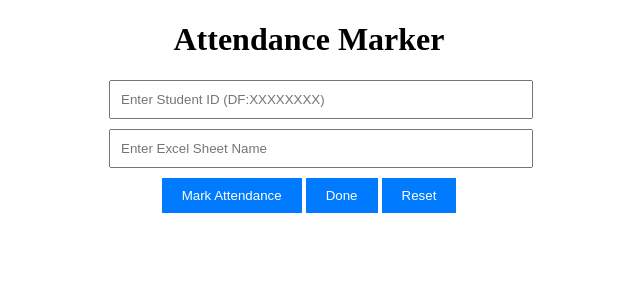
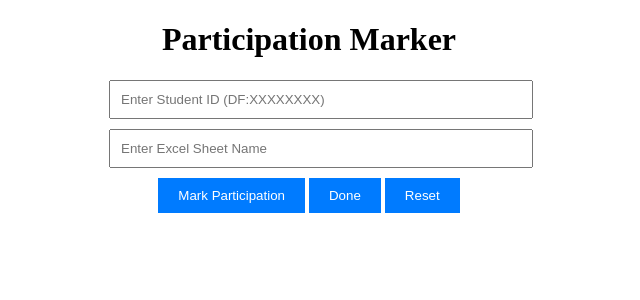
Before and after one commit to yousifpatti/participation_marker, a Flask app: page / in a window 1280 px wide. Shown: the top 300 px of the page, without its empty margins (331-971 px from the left). Run offline with Flask 3, Linux system fonts and the light colour scheme; parts of the project's set-up code (start-up, migrations or seed data) failed here and were passed over.

Commit message:
Changed to Participation

```diff
--- a/app.py
+++ b/app.py
@@ -79,7 +79,7 @@ def reset_attendance():
     first_names.clear()
     last_names.clear()
     timeOfAttendance.clear()
-    return jsonify({'message': 'Attendance list reset.'}), 200
+    return jsonify({'message': 'Participation list reset.'}), 200
 
 if __name__ == '__main__':
     app.run(debug=True)
--- a/static/script.js
+++ b/static/script.js
@@ -72,7 +72,7 @@ function getAttendanceList() {
         if (xhr.readyState === XMLHttpRequest.DONE) {
             var response = JSON.parse(xhr.responseText);
             var attendanceList = response.attendanceList;
-            var attendanceHTML = "<h3>Attendance List</h3><ul>";
+            var attendanceHTML = "<h3>Participation List</h3><ul>";
             attendanceList.forEach(function(item) {
                 attendanceHTML += `<li>${item[0]} - ${item[1]} - ${item[2]} ${item[3]}</li>`;
             });
--- a/templates/index.html
+++ b/templates/index.html
@@ -3,15 +3,15 @@
 <head>
     <meta charset="UTF-8">
     <meta name="viewport" content="width=device-width, initial-scale=1.0">
-    <title>Attendance Marker</title>
+    <title>Participation Marker</title>
     <link rel="stylesheet" href="../static/styles.css">
 </head>
 <body>
     <div class="container">
-        <h1>Attendance Marker</h1>
+        <h1>Participation Marker</h1>
         <input type="text" id="studentId" placeholder="Enter Student ID (DF:XXXXXXXX)">
         <input type="text" id="sheetName" placeholder="Enter Excel Sheet Name">
-        <button onclick="markAttendance()">Mark Attendance</button>
+        <button onclick="markAttendance()">Mark Participation</button>
         <button onclick="dumpSheet()">Done</button>
         <button onclick="resetForm()">Reset</button>
         <p id="message"></p>
```
Also changed, not shown: README.md.
